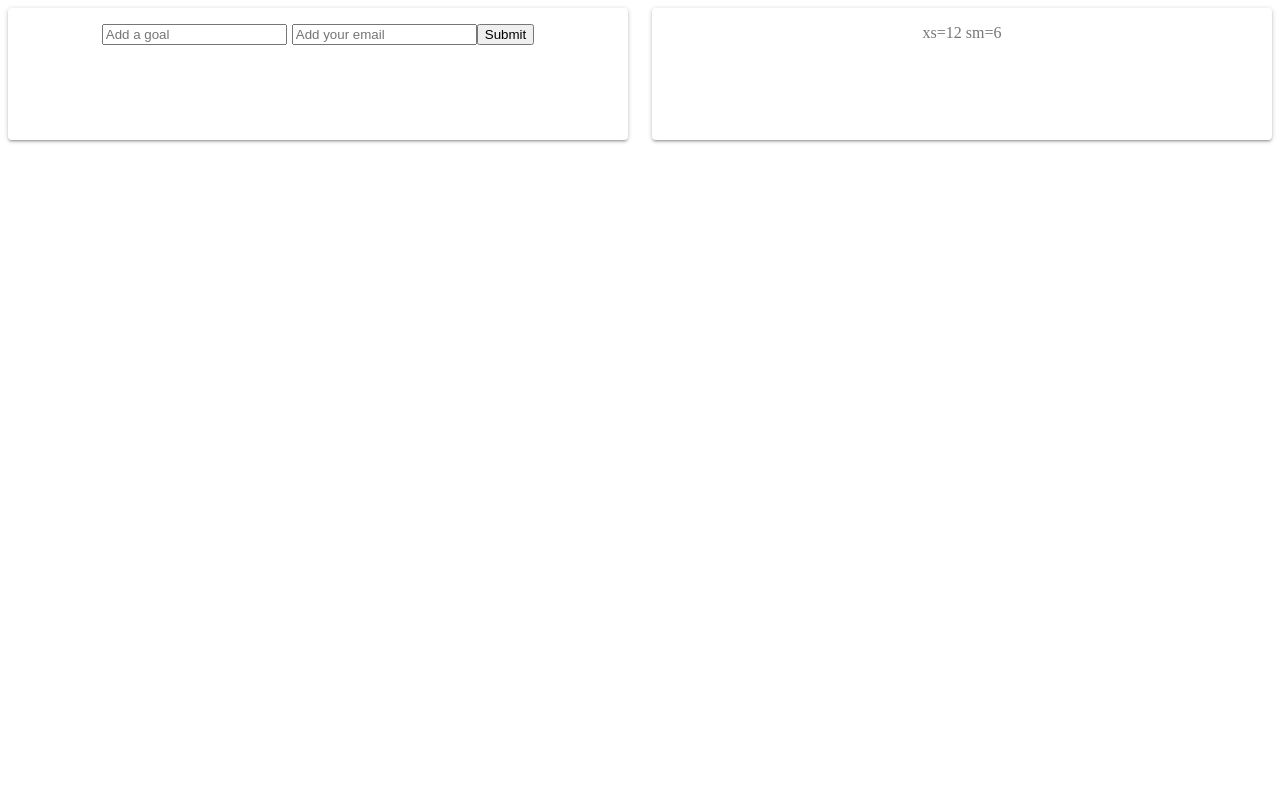
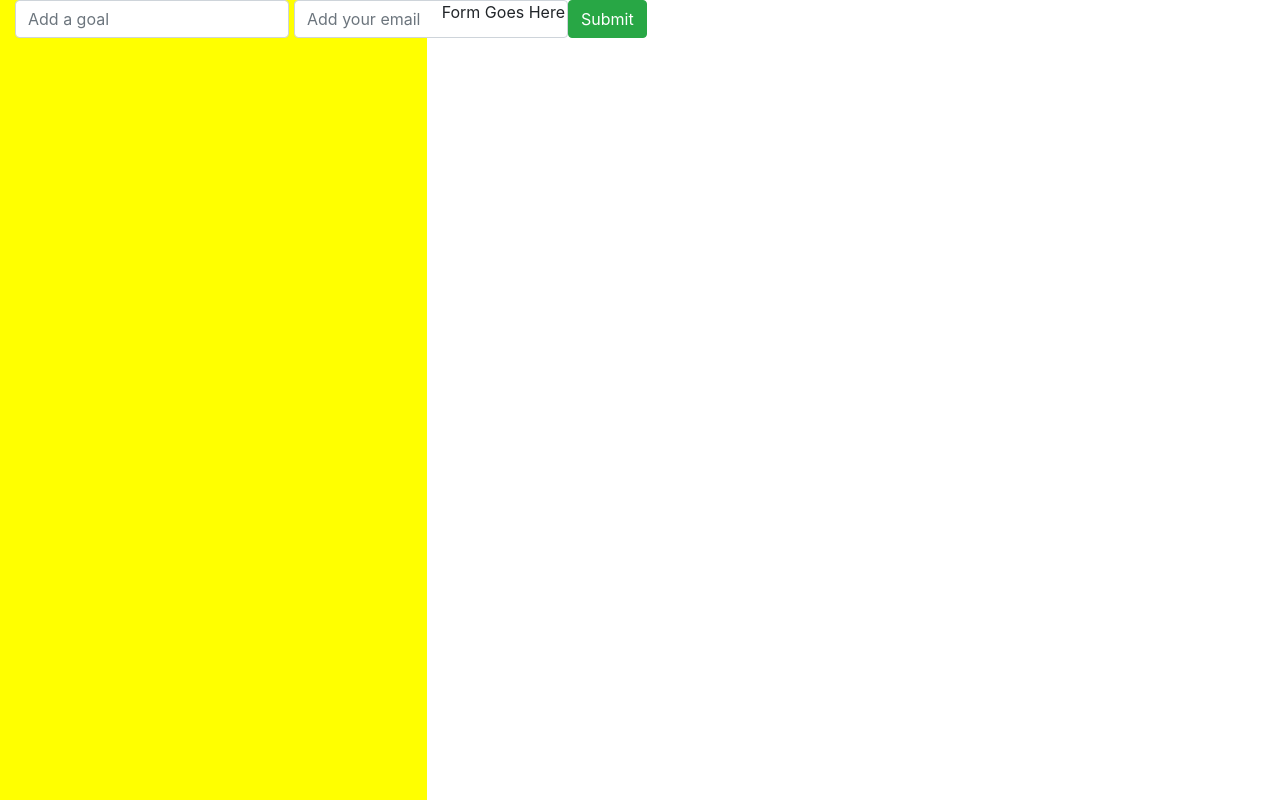
Before and after one commit to arju88nair/projectContract, a React (Create React App) app: page / in a window 1280 px wide. Built offline with nearby package versions, Linux system fonts and the light colour scheme; what sfcookies would draw is missing.

Commit message:
bootstrap strucutre

```diff
--- /dev/null
+++ b/public/index.css
@@ -0,0 +1,8 @@
+html,body {
+    height: 100%;
+  }
+
+  .yellow {
+    height: 100%;
+    background: yellow;
+  }
--- a/public/index.html
+++ b/public/index.html
@@ -12,7 +12,9 @@
     <link rel="manifest" href="%PUBLIC_URL%/manifest.json">
     <link rel="stylesheet" href="https://fonts.googleapis.com/css?family=Roboto:300,400,500">
     <link rel="stylesheet" href="https://fonts.googleapis.com/icon?family=Material+Icons">
+    <link rel="stylesheet" href="https://maxcdn.bootstrapcdn.com/bootstrap/4.1.3/css/bootstrap.min.css">
 
+      <link href ="./index.css">
     <!--
       Notice the use of %PUBLIC_URL% in the tags above.
       It will be replaced with the URL of the `public` folder during the build.
--- a/src/containers/App.jsx
+++ b/src/containers/App.jsx
@@ -6,14 +6,13 @@ import PropTypes from 'prop-types';
 import { withStyles } from '@material-ui/core/styles';
 import Paper from '@material-ui/core/Paper';
 import Grid from '@material-ui/core/Grid';
-
+import '../main.css'
 
 
 const styles = theme => ({
   root: {
     flexGrow: 1,
-    height:100,
-
+    height:100
   },
   paper: {
     padding: theme.spacing.unit * 2,
@@ -35,22 +34,16 @@ class App extends Component {
 
     return (
 
-      <div className={classes.root} >
-
-      <Grid container spacing={24}>
-
-      <Grid item xs={12} sm={6}>
-          <Paper className={classes.paper}>
-          <AddGoal/>
-
-
-          </Paper>
-        </Grid>
-        <Grid item xs={12} sm={6}>
-          <Paper className={classes.paper}>xs=12 sm=6</Paper>
-        </Grid>
-        </Grid>
+      <div className="container-fluid h-100">
+      <div className="row justify-content-center h-100">
+        <div className="col-4 hidden-md-down yellow" >
+           <AddGoal/>
         </div>
+        <div className="col-10 col-sm-10 col-md-10 col-lg-8 col-xl-8">
+          Form Goes Here
+        </div>
+      </div>
+    </div>
 
     )
   }
--- a/src/index.css
+++ /dev/null
@@ -1,14 +0,0 @@
-body {
-  margin: 0;
-  padding: 0;
-  font-family: -apple-system, BlinkMacSystemFont, "Segoe UI", "Roboto", "Oxygen",
-    "Ubuntu", "Cantarell", "Fira Sans", "Droid Sans", "Helvetica Neue",
-    sans-serif;
-  -webkit-font-smoothing: antialiased;
-  -moz-osx-font-smoothing: grayscale;
-}
-
-code {
-  font-family: source-code-pro, Menlo, Monaco, Consolas, "Courier New",
-    monospace;
-}
--- /dev/null
+++ b/src/main.css
@@ -0,0 +1,8 @@
+html,body {
+  height: 100vh;
+}
+
+.yellow {
+  height: 100vh;
+  background: yellow;
+}
```
